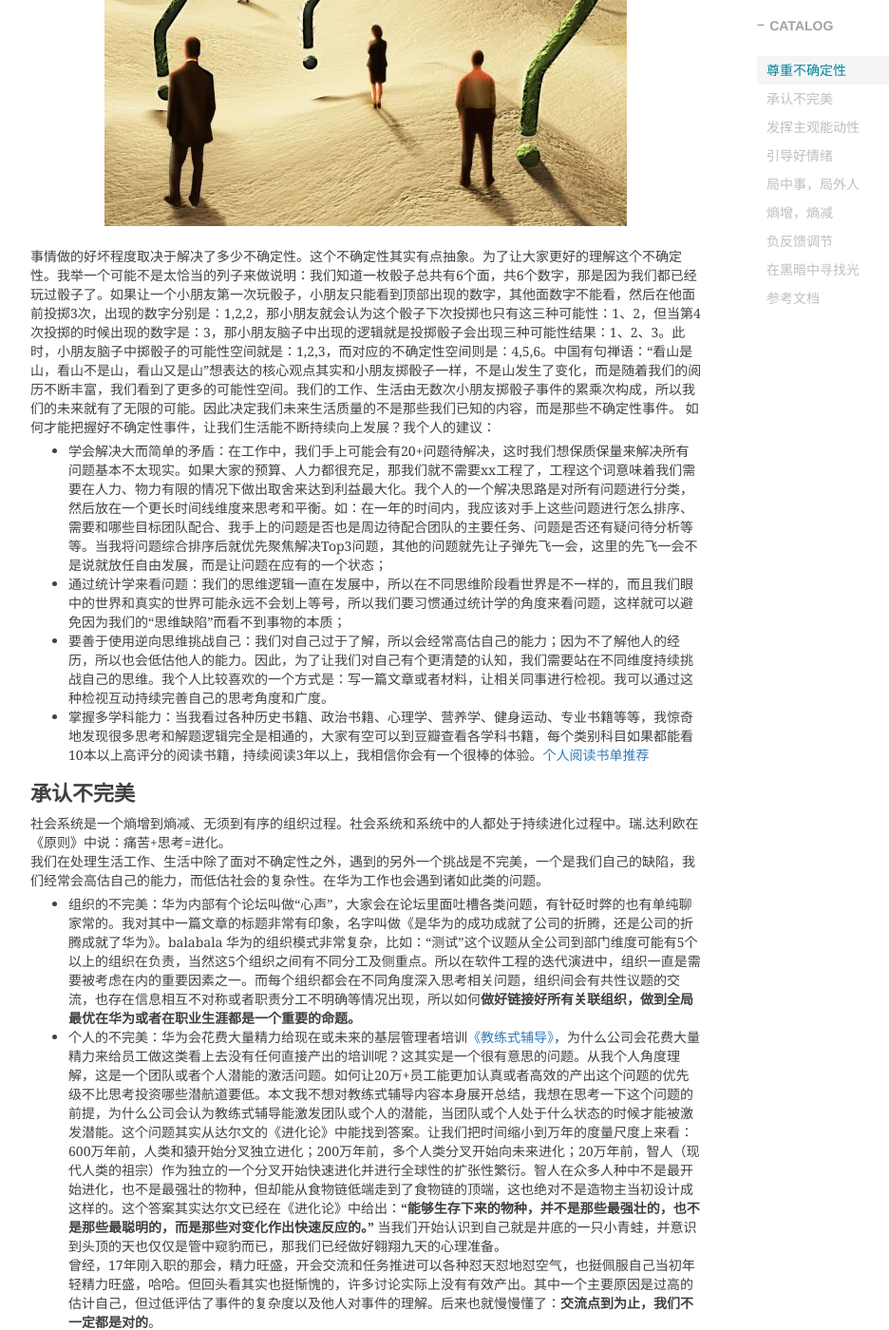
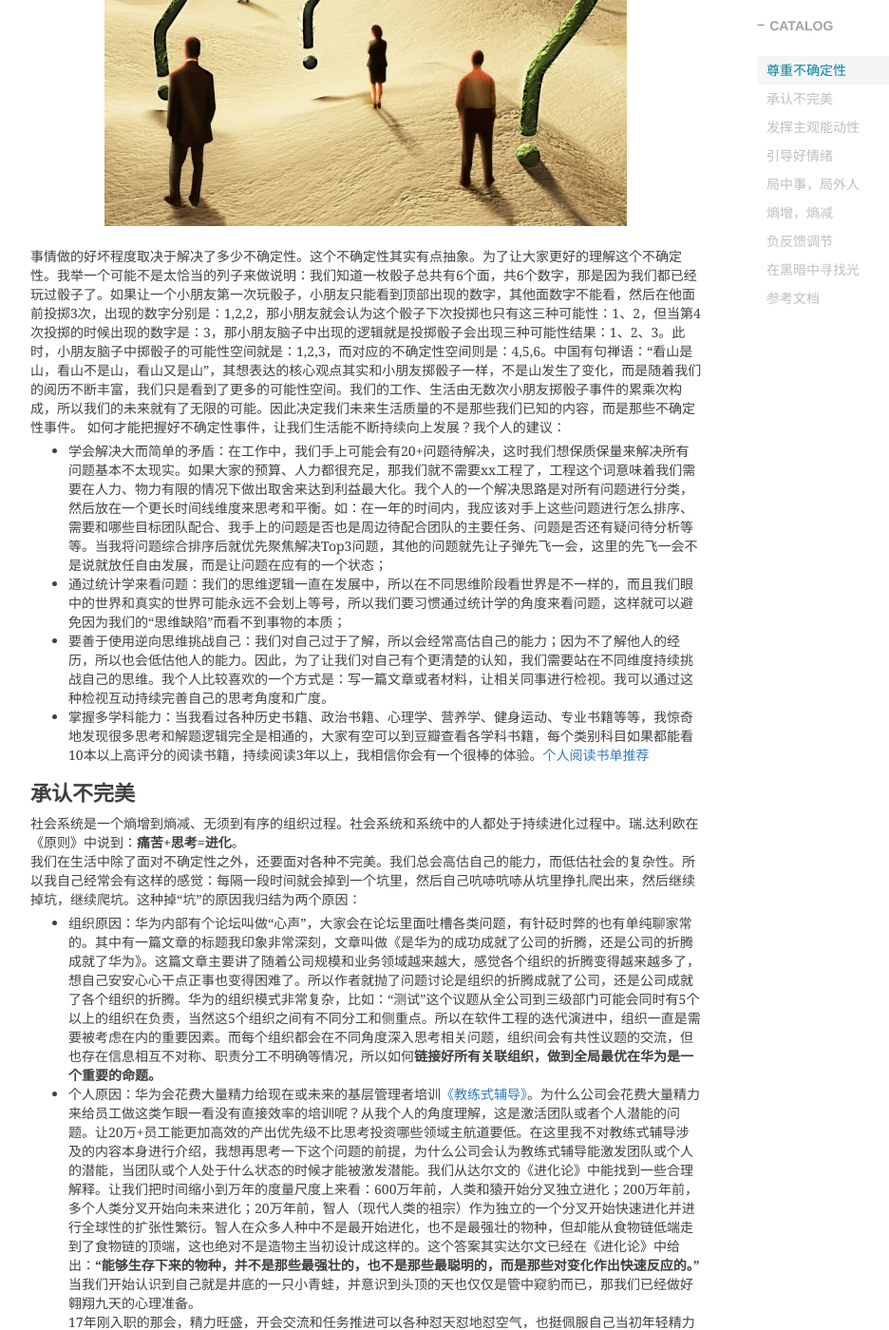
Before and after one commit to shihai1991/shihai1991.github.io, a Jekyll site: the page built from _posts/2023-10-30-在菊厂八年的那些人那些事.md, in a window 1280 px wide and 1400 px high, scrolled down 1445 px. Shown: the whole window at 95% size, without its empty margins (233-1169 px from the left). Built offline with Jekyll 4.4.1, drawn with Linux system fonts in a browser that asks for light colours; nearby versions of some CDN libraries; comment, search, counter and statistics services are not loaded; some of the changed text lies outside the part shown.

Commit message:
Update 2023-10-30-在菊厂八年的那些人那些事.md

```diff
--- a/_posts/2023-10-30-在菊厂八年的那些人那些事.md
+++ b/_posts/2023-10-30-在菊厂八年的那些人那些事.md
@@ -21,7 +21,7 @@ time: '2023.10.30 12:27:00'
 世界的发展和演进充斥着各类不确定性。在软件工程领域中，我们可以将不确定性理解为对软件系统进行敏捷迭代的前置条件。在读研期间，老师给大家介绍敏捷迭代的一句话印象特别深刻，不是老师讲道理讲得太深刻，而是一个理工科老师配上比较生硬的抒情语气，带给我的反差感太强：“啊，我们要拥抱变化”。工作这些年一直在软件工程领域摸爬滚打，虽然没写几行代码，但对敏捷迭代的本质确实也有了更深刻的理解。我们可以把早些年的瀑布迭代开发模式理解为计划经济，这种开发模式无法对外部需求变化反馈做出及时调整，而敏捷迭代则尊重了这种不确定性，当外部需求发生变化或者设计者对需求理解有更深刻的理解时，开发团队就能对软件系统进行快速迭代以应对外部的变化。所以，软件工程迭代的出发点是先找到最不可能变化的点进行开发以防止软件系统反复返工。
 华为云计算在2019年左右经历了软件交付的交付流程变革，从公司的IPD交付模式转换到DevOps模式。华为云计算的领导们希望通过交付模式的转变来提升生产效率。如果大家不了解华为的交付模式，可能对IPD流程比较陌生，IPD这个词其实代表的就是一种逻辑概念上的流水线：所有设计时间点、开发时间点、测试时间点、交付时间点以及交付验收内容都是明确的，但这种模式在云计算场景下不能快速对市场变化做出反应，因此领导们经过充分讨论后，决定引入DevOps工作流。但引入了DevOps作业流是否真的带来了质量和效率上的提升？目前还没看到最终的答案，希望在5年内能看到结果。因为华为云计算的业务模式不同于AWS、Azure等云厂家，既有线上销售的云服务，也有线下打包发布的云产品。另外由于2B客户类别和形态各异，研发需求人力管道经常爆满，给研发团队落需求需要不断来回拉扯。因为业务场景、组织结构、技术堆叠等复杂，导致研发团队经常只有Dev，没有Ops，大家确实也更喜欢干Dev的事情，因为Ops的Oncall压力也会更大。所以这个问题还需要在持续从组织+工程能力+业务形态上继续思考。
 ![不确定性 侵删]({{site.baseurl}}/img/2024/Q1/20240102-不确定性.jpg)
-事情做的好坏程度取决于解决了多少不确定性。这个不确定性其实有点抽象。为了让大家更好的理解这个不确定性。我举一个可能不是太恰当的列子来做说明：我们知道一枚骰子总共有6个面，共6个数字，那是因为我们都已经玩过骰子了。如果让一个小朋友第一次玩骰子，小朋友只能看到顶部出现的数字，其他面数字不能看，然后在他面前投掷3次，出现的数字分别是：1,2,2，那小朋友就会认为这个骰子下次投掷也只有这三种可能性：1、2，但当第4次投掷的时候出现的数字是：3，那小朋友脑子中出现的逻辑就是投掷骰子会出现三种可能性结果：1、2、3。此时，小朋友脑子中掷骰子的可能性空间就是：1,2,3，而对应的不确定性空间则是：4,5,6。中国有句禅语：“看山是山，看山不是山，看山又是山”想表达的核心观点其实和小朋友掷骰子一样，不是山发生了变化，而是随着我们的阅历不断丰富，我们看到了更多的可能性空间。我们的工作、生活由无数次小朋友掷骰子事件的累乘次构成，所以我们的未来就有了无限的可能。因此决定我们未来生活质量的不是那些我们已知的内容，而是那些不确定性事件。
+事情做的好坏程度取决于解决了多少不确定性。这个不确定性其实有点抽象。为了让大家更好的理解这个不确定性。我举一个可能不是太恰当的列子来做说明：我们知道一枚骰子总共有6个面，共6个数字，那是因为我们都已经玩过骰子了。如果让一个小朋友第一次玩骰子，小朋友只能看到顶部出现的数字，其他面数字不能看，然后在他面前投掷3次，出现的数字分别是：1,2,2，那小朋友就会认为这个骰子下次投掷也只有这三种可能性：1、2，但当第4次投掷的时候出现的数字是：3，那小朋友脑子中出现的逻辑就是投掷骰子会出现三种可能性结果：1、2、3。此时，小朋友脑子中掷骰子的可能性空间就是：1,2,3，而对应的不确定性空间则是：4,5,6。中国有句禅语：“看山是山，看山不是山，看山又是山”，其想表达的核心观点其实和小朋友掷骰子一样，不是山发生了变化，而是随着我们的阅历不断丰富，我们只是看到了更多的可能性空间。我们的工作、生活由无数次小朋友掷骰子事件的累乘次构成，所以我们的未来就有了无限的可能。因此决定我们未来生活质量的不是那些我们已知的内容，而是那些不确定性事件。
 如何才能把握好不确定性事件，让我们生活能不断持续向上发展？我个人的建议：
 - 学会解决大而简单的矛盾：在工作中，我们手上可能会有20+问题待解决，这时我们想保质保量来解决所有问题基本不太现实。如果大家的预算、人力都很充足，那我们就不需要xx工程了，工程这个词意味着我们需要在人力、物力有限的情况下做出取舍来达到利益最大化。我个人的一个解决思路是对所有问题进行分类，然后放在一个更长时间线维度来思考和平衡。如：在一年的时间内，我应该对手上这些问题进行怎么排序、需要和哪些目标团队配合、我手上的问题是否也是周边待配合团队的主要任务、问题是否还有疑问待分析等等。当我将问题综合排序后就优先聚焦解决Top3问题，其他的问题就先让子弹先飞一会，这里的先飞一会不是说就放任自由发展，而是让问题在应有的一个状态；
 - 通过统计学来看问题：我们的思维逻辑一直在发展中，所以在不同思维阶段看世界是不一样的，而且我们眼中的世界和真实的世界可能永远不会划上等号，所以我们要习惯通过统计学的角度来看问题，这样就可以避免因为我们的“思维缺陷”而看不到事物的本质；
@@ -29,11 +29,11 @@ time: '2023.10.30 12:27:00'
 - 掌握多学科能力：当我看过各种历史书籍、政治书籍、心理学、营养学、健身运动、专业书籍等等，我惊奇地发现很多思考和解题逻辑完全是相通的，大家有空可以到豆瓣查看各学科书籍，每个类别科目如果都能看10本以上高评分的阅读书籍，持续阅读3年以上，我相信你会有一个很棒的体验。[个人阅读书单推荐](https://shihai1991.github.io/books/2021/11/23/%E4%B8%AA%E4%BA%BA%E9%98%85%E8%AF%BB%E4%B9%A6%E5%8D%95%E6%8E%A8%E8%8D%90/)
 
 # 承认不完美
-社会系统是一个熵增到熵减、无须到有序的组织过程。社会系统和系统中的人都处于持续进化过程中。瑞.达利欧在《原则》中说：痛苦+思考=进化。
-我们在处理生活工作、生活中除了面对不确定性之外，遇到的另外一个挑战是不完美，一个是我们自己的缺陷，我们经常会高估自己的能力，而低估社会的复杂性。在华为工作也会遇到诸如此类的问题。
-- 组织的不完美：华为内部有个论坛叫做“心声”，大家会在论坛里面吐槽各类问题，有针砭时弊的也有单纯聊家常的。我对其中一篇文章的标题非常有印象，名字叫做《是华为的成功成就了公司的折腾，还是公司的折腾成就了华为》。balabala 华为的组织模式非常复杂，比如：“测试”这个议题从全公司到部门维度可能有5个以上的组织在负责，当然这5个组织之间有不同分工及侧重点。所以在软件工程的迭代演进中，组织一直是需要被考虑在内的重要因素之一。而每个组织都会在不同角度深入思考相关问题，组织间会有共性议题的交流，也存在信息相互不对称或者职责分工不明确等情况出现，所以如何**做好链接好所有关联组织，做到全局最优在华为或者在职业生涯都是一个重要的命题。**
-- 个人的不完美：华为会花费大量精力给现在或未来的基层管理者培训[《教练式辅导》](https://shihai1991.github.io/books/2022/08/21/%E6%95%99%E7%BB%83%E5%BC%8F%E8%BE%85%E5%AF%BC/)，为什么公司会花费大量精力来给员工做这类看上去没有任何直接产出的培训呢？这其实是一个很有意思的问题。从我个人角度理解，这是一个团队或者个人潜能的激活问题。如何让20万+员工能更加认真或者高效的产出这个问题的优先级不比思考投资哪些潜航道要低。本文我不想对教练式辅导内容本身展开总结，我想在思考一下这个问题的前提，为什么公司会认为教练式辅导能激发团队或个人的潜能，当团队或个人处于什么状态的时候才能被激发潜能。这个问题其实从达尔文的《进化论》中能找到答案。让我们把时间缩小到万年的度量尺度上来看：600万年前，人类和猿开始分叉独立进化；200万年前，多个人类分叉开始向未来进化；20万年前，智人（现代人类的祖宗）作为独立的一个分叉开始快速进化并进行全球性的扩张性繁衍。智人在众多人种中不是最开始进化，也不是最强壮的物种，但却能从食物链低端走到了食物链的顶端，这也绝对不是造物主当初设计成这样的。这个答案其实达尔文已经在《进化论》中给出：**“能够生存下来的物种，并不是那些最强壮的，也不是那些最聪明的，而是那些对变化作出快速反应的。”** 当我们开始认识到自己就是井底的一只小青蛙，并意识到头顶的天也仅仅是管中窥豹而已，那我们已经做好翱翔九天的心理准备。
-曾经，17年刚入职的那会，精力旺盛，开会交流和任务推进可以各种怼天怼地怼空气，也挺佩服自己当初年轻精力旺盛，哈哈。但回头看其实也挺惭愧的，许多讨论实际上没有有效产出。其中一个主要原因是过高的估计自己，但过低评估了事件的复杂度以及他人对事件的理解。后来也就慢慢懂了：**交流点到为止，我们不一定都是对的**。
+社会系统是一个熵增到熵减、无须到有序的组织过程。社会系统和系统中的人都处于持续进化过程中。瑞.达利欧在《原则》中说到：**痛苦+思考=进化**。
+我们在生活中除了面对不确定性之外，还要面对各种不完美。我们总会高估自己的能力，而低估社会的复杂性。所以我自己经常会有这样的感觉：每隔一段时间就会掉到一个坑里，然后自己吭哧吭哧从坑里挣扎爬出来，然后继续掉坑，继续爬坑。这种掉“坑”的原因我归结为两个原因：
+- 组织原因：华为内部有个论坛叫做“心声”，大家会在论坛里面吐槽各类问题，有针砭时弊的也有单纯聊家常的。其中有一篇文章的标题我印象非常深刻，文章叫做《是华为的成功成就了公司的折腾，还是公司的折腾成就了华为》。这篇文章主要讲了随着公司规模和业务领域越来越大，感觉各个组织的折腾变得越来越多了，想自己安安心心干点正事也变得困难了。所以作者就抛了问题讨论是组织的折腾成就了公司，还是公司成就了各个组织的折腾。华为的组织模式非常复杂，比如：“测试”这个议题从全公司到三级部门可能会同时有5个以上的组织在负责，当然这5个组织之间有不同分工和侧重点。所以在软件工程的迭代演进中，组织一直是需要被考虑在内的重要因素。而每个组织都会在不同角度深入思考相关问题，组织间会有共性议题的交流，但也存在信息相互不对称、职责分工不明确等情况，所以如何**链接好所有关联组织，做到全局最优在华为是一个重要的命题。**
+- 个人原因：华为会花费大量精力给现在或未来的基层管理者培训[《教练式辅导》](https://shihai1991.github.io/books/2022/08/21/%E6%95%99%E7%BB%83%E5%BC%8F%E8%BE%85%E5%AF%BC/)。为什么公司会花费大量精力来给员工做这类乍眼一看没有直接效率的培训呢？从我个人的角度理解，这是激活团队或者个人潜能的问题。让20万+员工能更加高效的产出优先级不比思考投资哪些领域主航道要低。在这里我不对教练式辅导涉及的内容本身进行介绍，我想再思考一下这个问题的前提，为什么公司会认为教练式辅导能激发团队或个人的潜能，当团队或个人处于什么状态的时候才能被激发潜能。我们从达尔文的《进化论》中能找到一些合理解释。让我们把时间缩小到万年的度量尺度上来看：600万年前，人类和猿开始分叉独立进化；200万年前，多个人类分叉开始向未来进化；20万年前，智人（现代人类的祖宗）作为独立的一个分叉开始快速进化并进行全球性的扩张性繁衍。智人在众多人种中不是最开始进化，也不是最强壮的物种，但却能从食物链低端走到了食物链的顶端，这也绝对不是造物主当初设计成这样的。这个答案其实达尔文已经在《进化论》中给出：**“能够生存下来的物种，并不是那些最强壮的，也不是那些最聪明的，而是那些对变化作出快速反应的。”** 当我们开始认识到自己就是井底的一只小青蛙，并意识到头顶的天也仅仅是管中窥豹而已，那我们已经做好翱翔九天的心理准备。
+17年刚入职的那会，精力旺盛，开会交流和任务推进可以各种怼天怼地怼空气，也挺佩服自己当初年轻精力旺盛，哈哈。但回头看其实也挺惭愧的，许多讨论实际上没有有效产出。其中一个主要原因是过高的估计自己，而过低评估了事件的复杂度以及他人对事件的理解。后来也就慢慢懂了：**交流点到为止，我们不一定都是对的**。
 ![不完美 侵删]({{site.baseurl}}/img/2024/Q1/20240102-不完美.jfif)
 
 # 发挥主观能动性
```
